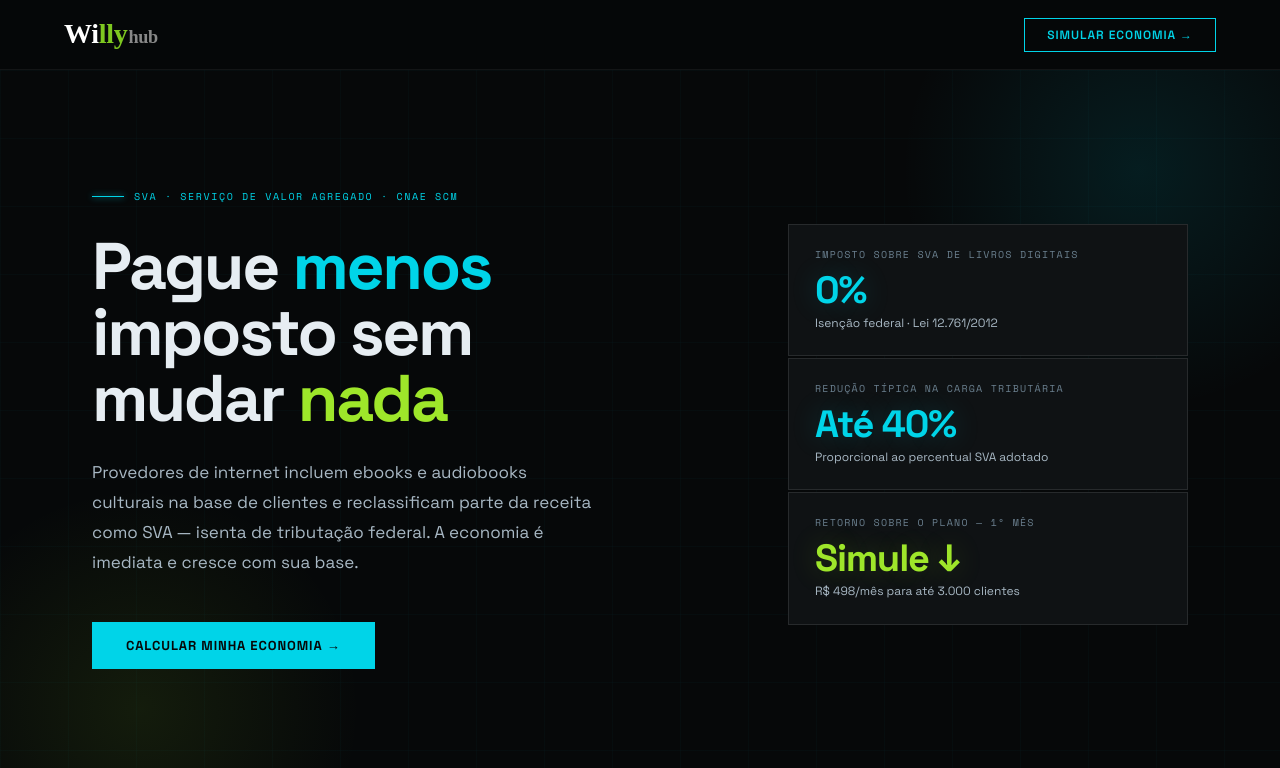
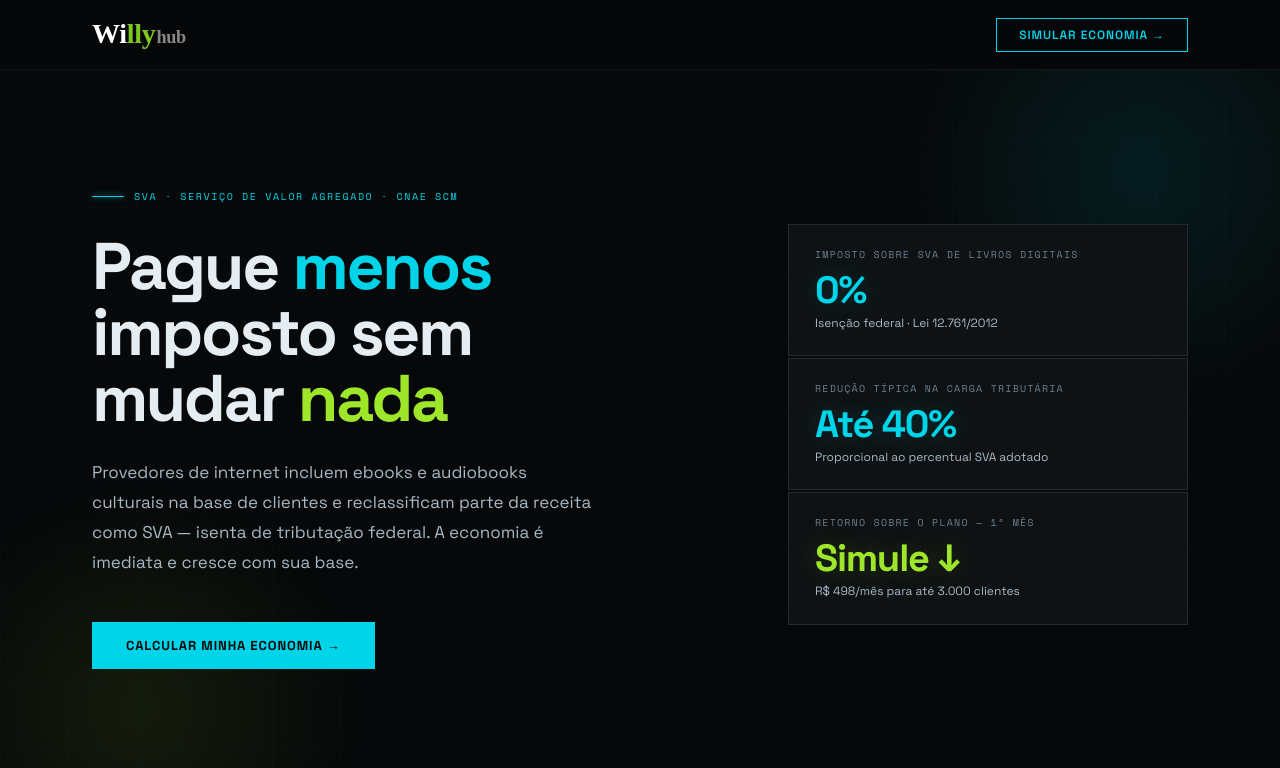
Before and after one commit to andrenunes07-del/Jhoff, a Next.js app: page / in a window 1280 px wide. Shown: the top 768 px of the page. Built offline with nearby package versions, Linux system fonts and the light colour scheme; a web font is replaced by a local one.

Commit message:
feat: alinha navbar ao container do conteúdo (max-width 1200px)

```diff
--- a/app/globals.css
+++ b/app/globals.css
@@ -41,12 +41,15 @@ body {
 /* ── NAV ── */
 nav {
   position: sticky; top: 0; z-index: 100;
-  height: 70px; padding: 0 64px;
-  display: flex; align-items: center; justify-content: space-between;
+  height: 70px;
   background: rgba(6,8,9,0.90);
   backdrop-filter: blur(20px);
   -webkit-backdrop-filter: blur(20px);
   border-bottom: 1px solid var(--line);
+}
+.nav-inner {
+  max-width: 1200px; margin: 0 auto; padding: 0 52px;
+  height: 100%; display: flex; align-items: center; justify-content: space-between;
 }
 
 .logo { font-family: 'Podkova', serif; font-size: 28px; font-weight: 800; letter-spacing: -0.01em; }
--- a/components/Nav.tsx
+++ b/components/Nav.tsx
@@ -7,10 +7,12 @@ export default function Nav() {
 
   return (
     <nav>
-      <div className="logo">
-        <span className="logo-wi">Wi</span><span className="logo-lly">lly</span><span className="logo-hub">hub</span>
+      <div className="nav-inner">
+        <div className="logo">
+          <span className="logo-wi">Wi</span><span className="logo-lly">lly</span><span className="logo-hub">hub</span>
+        </div>
+        <button className="nav-btn" onClick={scrollToSim}>Simular economia →</button>
       </div>
-      <button className="nav-btn" onClick={scrollToSim}>Simular economia →</button>
     </nav>
   )
 }
```
